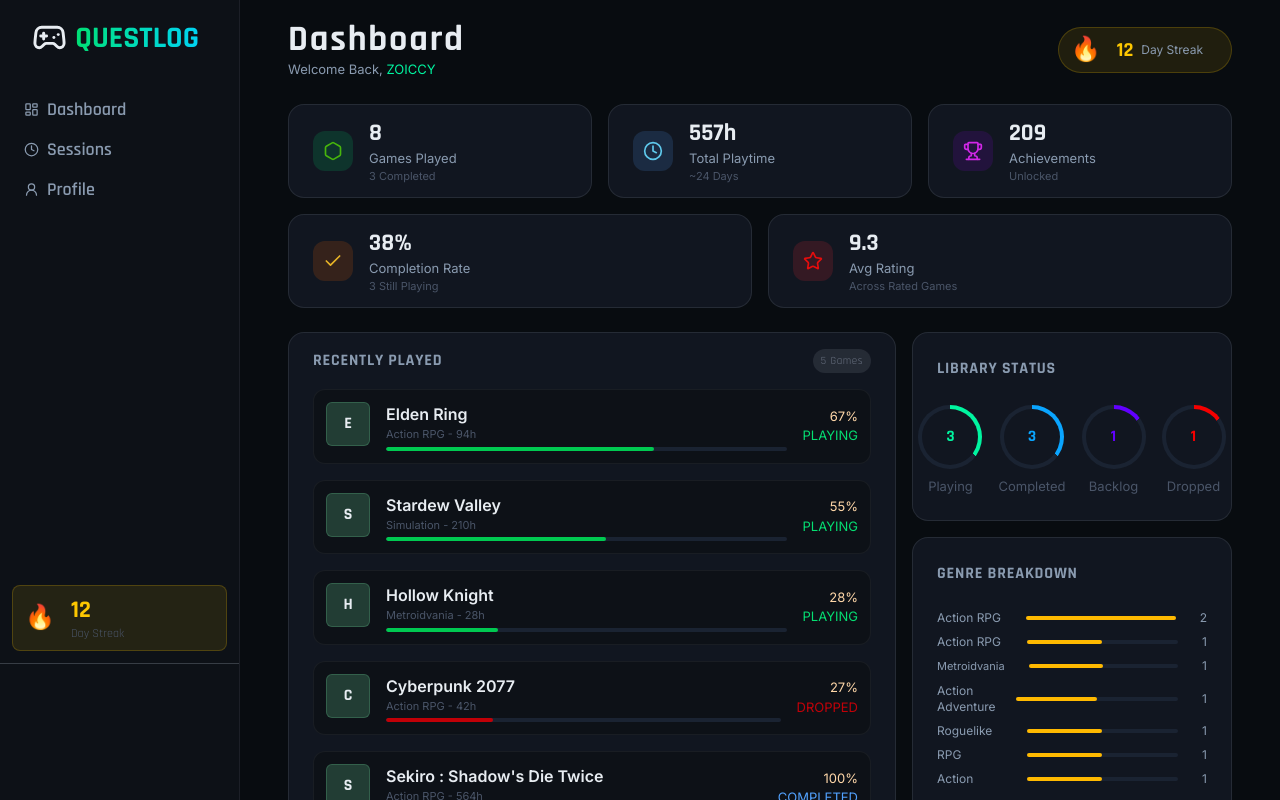
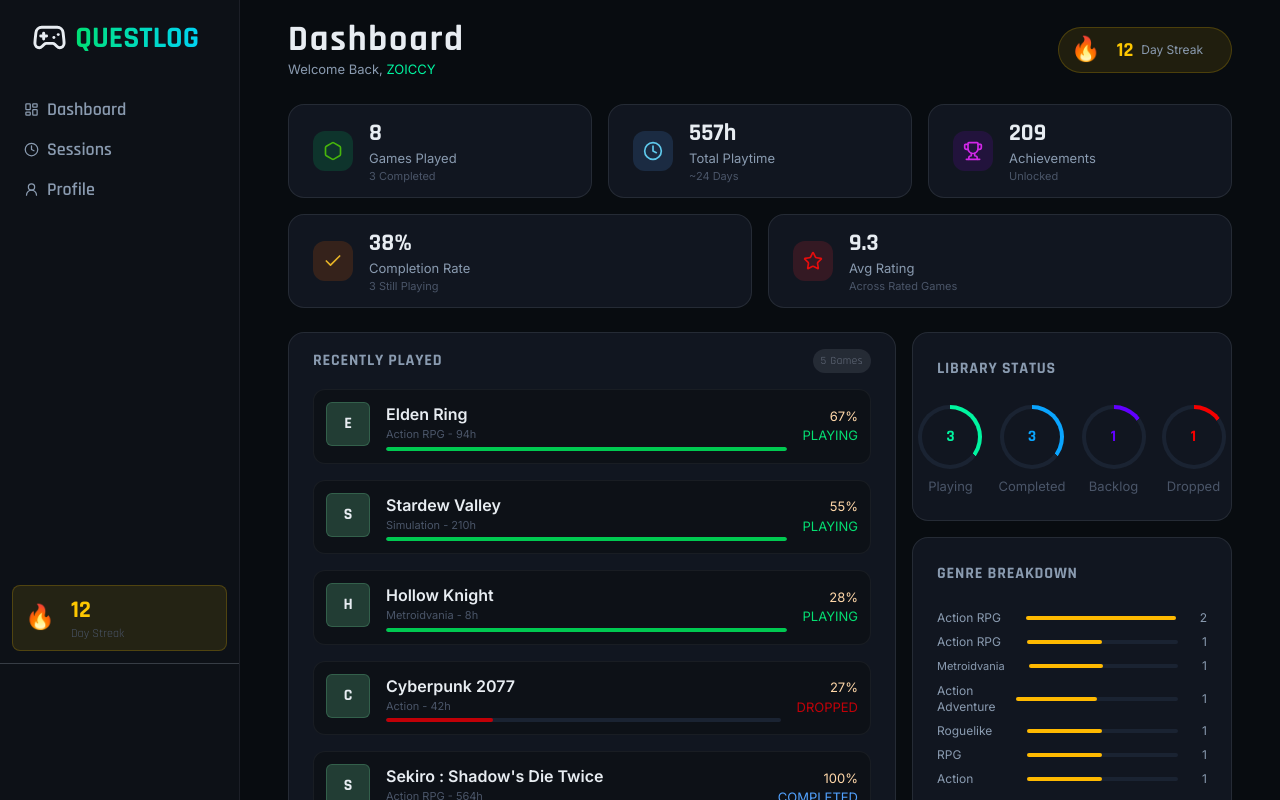
Before and after one commit to rahulg1310/progress-tracker, a React (Vite) app: page / in a window 1280 px wide. Built offline with nearby package versions, Linux system fonts and the light colour scheme.

Commit message:
game card component

```diff
--- a/src/App.jsx
+++ b/src/App.jsx
@@ -4,7 +4,7 @@ import Sidebar from './components/Sidebar'
 import { Hexagon, Clock, Trophy, Check, Star } from 'lucide-react'
 
 const App = () => {
-  const profile_stats =[
+  let profile_stats =[
       {
         num : '8',
         title : 'Games Played',
@@ -40,12 +40,66 @@ const App = () => {
         icon: <Star size={20} color='#e70d0d'/>,
         color1 : 'bg-red-500/15'
       }
-    ]
+  ]
+
+  let game_card = [
+      {
+        name : 'Elden Ring',
+        genre : 'Action RPG',
+        hours : '94h',
+        color1 : 'bg-green-500',
+        initial : 'E',
+        progress : '67%',
+        color2 : 'text-green-400',
+        status : 'PLAYING'
+      },
+      {
+        name : 'Stardew Valley',
+        genre : 'Simulation',
+        hours : '210h',
+        color1 : 'bg-green-500',
+        initial : 'S',
+        progress : '55%',
+        color2 : 'text-green-400',
+        status : 'PLAYING'
+      },
+      {
+        name : 'Hollow Knight',
+        genre : 'Metroidvania',
+        hours : '8h',
+        color1 : 'bg-green-500',
+        initial : 'H',
+        progress : '28%',
+        color2 : 'text-green-400',
+        status : 'PLAYING'
+      },
+      {
+        name : 'Cyberpunk 2077',
+        genre : 'Action',
+        hours : '42h',
+        color1 : 'bg-red-700',
+        initial : 'C',
+        progress : '27%',
+        color2 : 'text-red-700',
+        status : 'DROPPED'
+      },
+      {
+        name : "Sekiro : Shadow's Die Twice",
+        genre : 'Action RPG',
+        hours : '564h',
+        color1 : 'bg-blue-500',
+        initial : 'S',
+        progress : '100%',
+        color2 : 'text-blue-400',
+        status : 'COMPLETED'
+      },
+  ]
+
   return (
     <div className='flex h-screen overflow-hidden'>
       <Sidebar />
       <div className='flex-1 overflow-y-auto'>
-        <Dashboard profile_stats={profile_stats}/>
+        <Dashboard profile_stats={profile_stats} game_card={game_card} />
       </div>
     </div>
   )
--- a/src/components/DashContent.jsx
+++ b/src/components/DashContent.jsx
@@ -1,6 +1,6 @@
 import React from 'react'
-import { Hexagon, Clock, Trophy, Check, Star } from 'lucide-react'
 import ProfileStatsCard from './ProfileStatsCard'
+import GameCard from './GameCard'
 
 const DashContent = (props) => {
   return (
@@ -32,96 +32,9 @@ const DashContent = (props) => {
                     <h1 className='font-bold text-[#8a9bb0] tracking-wider'>RECENTLY PLAYED</h1>
                     <span className='text-[11px] bg-gray-400/15 rounded-2xl px-2 py-1 text-gray-500 tracking-wider'>5 Games</span>
                 </div>
-                <div className='bg-[#0d1117] border border-white/5 rounded-xl p-3 flex flex-col md:flex-row md:items-center md:justify-between gap-4'>
-                    <div className='flex gap-4 flex-1 min-w-0'>
-                        <div className='w-11 h-11 bg-green-300/20 border font-bold border-green-300/20 flex justify-center items-center rounded-[6px] '>E</div>
-                        <div className='flex flex-col flex-1 min-w-0'>
-                            <h1 className='body font-bold'>Elden Ring</h1>
-                            <span className='body text-[#4a5568] text-[11px]'>Action RPG - 94h</span>
-                            <div className='h-1 bg-[#1a2332] rounded-full overflow-hidden w-full mt-1'>
-                                <div className='h-full w-[67%] bg-green-500 rounded-full'></div>
-                            </div>
-                        </div>
-                    </div>
-                    <div>
-                        <div className='body flex flex-col items-end text-[13px]' >
-                            <h1 className='text-orange-200'>67%</h1>
-                            <h1 className='text-green-400'>PLAYING</h1>
-                        </div>
-                    </div>
-                </div>
-                <div className='bg-[#0d1117] border border-white/5 rounded-xl p-3 flex flex-col md:flex-row md:items-center md:justify-between gap-4'>
-                    <div className='flex gap-4 flex-1 min-w-0'>
-                        <div className='w-11 h-11 bg-green-300/20 border font-bold border-green-300/20 flex justify-center items-center rounded-[6px] '>S</div>
-                        <div className='flex flex-col flex-1 min-w-0'>
-                            <h1 className='body font-bold'>Stardew Valley</h1>
-                            <span className='body text-[#4a5568] text-[11px]'>Simulation - 210h</span>
-                            <div className='h-1 bg-[#1a2332] rounded-full overflow-hidden w-full mt-1'>
-                                <div className='h-full w-[55%] bg-green-500 rounded-full'></div>
-                            </div>
-                        </div>
-                    </div>
-                    <div>
-                        <div className='body flex flex-col items-end text-[13px]' >
-                            <h1 className='text-orange-200'>55%</h1>
-                            <h1 className='text-green-400'>PLAYING</h1>
-                        </div>
-                    </div>
-                </div>
-                <div className='bg-[#0d1117] border border-white/5 rounded-xl p-3 flex flex-col md:flex-row md:items-center md:justify-between gap-4'>
-                    <div className='flex gap-4 flex-1 min-w-0'>
-                        <div className='w-11 h-11 bg-green-300/20 border font-bold border-green-300/20 flex justify-center items-center rounded-[6px] '>H</div>
-                        <div className='flex flex-col flex-1 min-w-0'>
-                            <h1 className='body font-bold'>Hollow Knight</h1>
-                            <span className='body text-[#4a5568] text-[11px]'>Metroidvania - 28h</span>
-                            <div className='h-1 bg-[#1a2332] rounded-full overflow-hidden w-full mt-1'>
-                                <div className='h-full w-[28%] bg-green-500 rounded-full'></div>
-                            </div>
-                        </div>
-                    </div>
-                    <div>
-                        <div className='body flex flex-col items-end text-[13px]' >
-                            <h1 className='text-orange-200'>28%</h1>
-                            <h1 className='text-green-400'>PLAYING</h1>
-                        </div>
-                    </div>
-                </div>
-                <div className='bg-[#0d1117] border border-white/5 rounded-xl p-3 flex flex-col md:flex-row md:items-center md:justify-between gap-4'>
-                    <div className='flex gap-4 flex-1 min-w-0'>
-                        <div className='w-11 h-11 bg-green-300/20 border font-bold border-green-300/20 flex justify-center items-center rounded-[6px] '>C</div>
-                        <div className='flex flex-col flex-1 min-w-0'>
-                            <h1 className='body font-bold'>Cyberpunk  2077</h1>
-                            <span className='body text-[#4a5568] text-[11px]'>Action RPG - 42h</span>
-                            <div className='h-1 bg-[#1a2332] rounded-full overflow-hidden w-full mt-1'>
-                                <div className='h-full w-[27%] bg-red-700 rounded-full'></div>
-                            </div>
-                        </div>
-                    </div>
-                    <div>
-                        <div className='body flex flex-col items-end text-[13px]' >
-                            <h1 className='text-orange-200'>27%</h1>
-                            <h1 className='text-red-700'>DROPPED</h1>
-                        </div>
-                    </div>
-                </div>
-                <div className='bg-[#0d1117] border border-white/5 rounded-xl p-3 flex flex-col md:flex-row md:items-center md:justify-between gap-4'>
-                    <div className='flex gap-4 flex-1 min-w-0'>
-                        <div className='w-11 h-11 bg-green-300/20 border font-bold border-green-300/20 flex justify-center items-center rounded-[6px] '>S</div>
-                        <div className='flex flex-col flex-1 min-w-0'>
-                            <h1 className='body font-bold'>Sekiro : Shadow's Die Twice</h1>
-                            <span className='body text-[#4a5568] text-[11px]'>Action RPG - 564h</span>
-                            <div className='h-1 bg-[#1a2332] rounded-full overflow-hidden w-full mt-1'>
-                                <div className='h-full w-[100%] bg-blue-500 rounded-full'></div>
-                            </div>
-                        </div>
-                    </div>
-                    <div>
-                        <div className='body flex flex-col items-end text-[13px]' >
-                            <h1 className='text-orange-200'>100%</h1>
-                            <h1 className='text-blue-400'>COMPLETED</h1>
-                        </div>
-                    </div>
-                </div>
+                {props.game_card.map(function(elem){
+                    return <GameCard name={elem.name} genre={elem.genre} hours={elem.hours} color1={elem.color1} initial={elem.initial} progress={elem.progress} color2={elem.color2} status={elem.status} />
+                })}
             </div>
             <div className='w-full xl:w-[320px] flex flex-col min-w-0 gap-4'>
                 <div className='w-full bg-[#111620] py-6 px-6 rounded-2xl border border-gray-400/15 flex flex-col gap-6'>
--- /dev/null
+++ b/src/components/GameCard.jsx
@@ -0,0 +1,26 @@
+import React from 'react'
+
+const GameCard = (props) => {
+  return (
+    <div className='bg-[#0d1117] border border-white/5 rounded-xl p-3 flex flex-col md:flex-row md:items-center md:justify-between gap-4'>
+        <div className='flex gap-4 flex-1 min-w-0'>
+            <div className='w-11 h-11 bg-green-300/20 border font-bold border-green-300/20 flex justify-center items-center rounded-[6px] '>{props.initial}</div>
+            <div className='flex flex-col flex-1 min-w-0'>
+                <h1 className='body font-bold'>{props.name}</h1>
+                <span className='body text-[#4a5568] text-[11px]'>{props.genre} - {props.hours}</span>
+                <div className='h-1 bg-[#1a2332] rounded-full overflow-hidden w-full mt-1'>
+                        <div className={`h-full w-[${props.progress}] ${props.color1} rounded-full`}></div>
+                </div>
+            </div>
+        </div>
+        <div>
+            <div className='body flex flex-col items-end text-[13px]' >
+                <h1 className='text-orange-200'>{props.progress}</h1>
+                <h1 className={`${props.color2}`}>{props.status}</h1>
+            </div>
+        </div>
+    </div>
+  )
+}
+
+export default GameCard
--- a/src/pages/Dashboard.jsx
+++ b/src/pages/Dashboard.jsx
@@ -5,7 +5,7 @@ import DashContent from '../components/DashContent'
 const Dashboard = (props) => {
   return (
     <div className='flex min-h-screen bg-[#080c10]'>
-      <DashContent profile_stats={props.profile_stats}/>
+      <DashContent profile_stats={props.profile_stats} game_card={props.game_card}/>
     </div>
   )
 }
```
